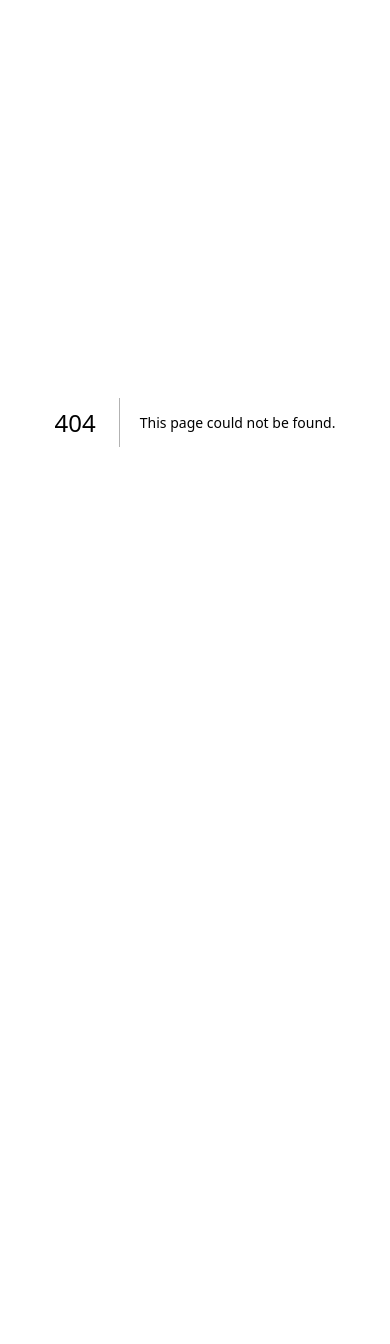
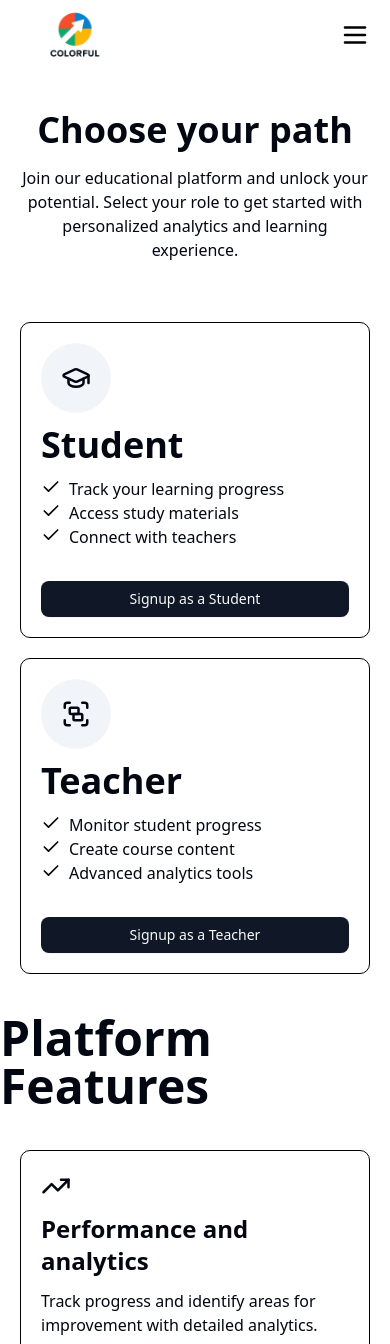
Before and after one commit to Arjun010011/main-project, a Next.js app: page /selection in a window 390 px wide. Before the commit this address had no page. Shown: the top 1344 px of the page. Before the commit the page ends 844 px from the top, so only its background shows below. Built offline with nearby package versions, Linux system fonts and the light colour scheme.

Commit message:
created selection page with responsive design

```diff
--- a/app/components/Header.jsx
+++ b/app/components/Header.jsx
@@ -4,31 +4,57 @@ import Image from "next/image";
 import { Button } from "@/components/ui/button";
 import { useState } from "react";
 import { Menu, X } from "lucide-react";
-
+import { motion } from "framer-motion";
+import Link from "next/link";
 const Header = () => {
   const [open, setOpen] = useState(false);
+  const variant = {
+    hidden: { x: "150%" },
+    visible: { x: 0 },
+    exit: { x: "150%" },
+  };
   return (
-    <header className="flex w-[100vw] justify-between items-center px-20 max-md:px-10">
+    <header className="flex w-[100vw] justify-between items-center px-20 max-md:px-10 overflow-x-hidden">
       <Image src="/logo.png" height={70} width={70} alt="logo" />
       <div
         className={`${open ? "bg-white" : "bg-transparent"} flex flex-col absolute right-0 top-0  p-5 h-full md:static md:flex-row  `}
       >
         <button
-          className={`md:hidden text-black `}
+          className={`md:hidden text-black absolute right-5 `}
           onClick={() => setOpen(!open)}
         >
           {open ? <X size={30} /> : <Menu size={30} />}
         </button>
-        <ul
-          className={`${open ? "block" : "hidden"} flex flex-col gap-2 py-5 pr-10 pl-2 md:flex md:items-center md:flex-row md:gap-5 md:p-5`}
+        <motion.ul
+          initial="hidden"
+          animate={open ? "visible" : "hidden"}
+          exit="hidden"
+          variants={variant}
+          transition={{ type: "tween", duration: "0.5" }}
+          className={`${open ? "block" : "hidden"} flex flex-col gap-2 py-5 pr-10 pl-2 mt-7 md:hidden`}
         >
-          <li>Home</li>
+          <Link href="/">
+            <li>Home</li>
+          </Link>
           <li>pricing</li>
           <li>About</li>
           <li>Features</li>
           <li>FAQ</li>
           <li>Contact</li>
           <li className="mt-5 md:mt-0">
+            <Button variant="default">Get started</Button>
+          </li>
+        </motion.ul>
+        <ul className="hidden md:flex md:items-center md:gap-5">
+          <Link href="/">
+            <li>Home</li>
+          </Link>
+          <li>Pricing</li>
+          <li>About</li>
+          <li>Features</li>
+          <li>FAQ</li>
+          <li>Contact</li>
+          <li>
             <Button variant="default">Get started</Button>
           </li>
         </ul>
--- a/app/page.jsx
+++ b/app/page.jsx
@@ -1,12 +1,20 @@
+"use client";
+
 import Header from "./components/Header";
 import { Button } from "@/components/ui/button";
 import Footer from "./components/Footer";
 import { Wand2, TrendingUp, GraduationCap } from "lucide-react";
-
+import { motion } from "framer-motion";
+import Link from "next/link";
 export default function Home() {
   return (
     <div>
       <Header />
+      <motion.div
+        initial={{ opacity: 0 }}
+        animate={{ opacity: 1 }}
+        transition={{ duration: 1 }}
+      >
         <div className="w-full h-auto py-15 p-2">
           <p className="text-5xl font-extrabold text-center md:leading-15 md:text-7xl">
             Generate Smart <br /> Question paper In <br /> Seconds
@@ -16,7 +24,9 @@ export default function Home() {
             NEET, and CET exam preparation
           </p>
           <div className="my-15 flex gap-5 w-full justify-center">
+            <Link href="/selection">
               <Button>Getting started</Button>
+            </Link>
             <Button variant="outline">Watch Demo</Button>
           </div>
         </div>
@@ -59,6 +69,7 @@ export default function Home() {
             </Button>
           </div>
         </div>
+      </motion.div>
       <Footer />
     </div>
   );
--- /dev/null
+++ b/app/selection/page.jsx
@@ -0,0 +1,117 @@
+"use client";
+import Header from "../components/Header";
+import Footer from "../components/Footer";
+import { motion } from "framer-motion";
+import {
+  GraduationCapIcon,
+  Check,
+  TrendingUpIcon,
+  UserIcon,
+  TrophyIcon,
+  GroupIcon,
+} from "lucide-react";
+import { Button } from "@/components/ui/button";
+const page = () => {
+  return (
+    <div className="max-w-full overflow-x-hidden">
+      <Header />
+      <motion.div
+        initial={{ opacity: 0 }}
+        animate={{ opacity: 1 }}
+        transition={{ duration: 1 }}
+      >
+        <div className="w-full h-auto px-5 py-10 flex flex-col gap-4 text-center">
+          <p className="font-extrabold text-4xl md:text-7xl">
+            Choose your path
+          </p>
+          <p>
+            Join our educational platform and unlock your potential. Select your
+            role to get started with personalized analytics and learning
+            experience.
+          </p>
+        </div>
+        <div className="p-5 flex flex-col gap-5 md:flex-row md:px-20 md:flex md:items-center md:justify-center ">
+          <div className="border border-black rounded-lg p-5 flex flex-col gap-3  md:pr-50">
+            <div className="p-5 bg-slate-100 w-fit rounded-full">
+              <GraduationCapIcon size={30} />
+            </div>
+            <p className="text-4xl font-extrabold">Student</p>
+            <ul>
+              <li className="flex  gap-2 font-extralight">
+                <Check size={20} />
+                Track your learning progress
+              </li>
+              <li className="flex  gap-2  font-extralight">
+                <Check size={20} />
+                Access study materials
+              </li>
+              <li className="flex  gap-2 font-extralight">
+                <Check size={20} />
+                Connect with teachers
+              </li>
+            </ul>
+            <Button className="mt-5 md:w-[200px]">Signup as a Student</Button>
+          </div>
+          <div className="border border-black rounded-lg p-5 flex flex-col gap-3 md:pr-50">
+            <div className="p-5 bg-slate-100 w-fit rounded-full">
+              <GroupIcon size={30} />
+            </div>
+            <p className="text-4xl font-extrabold">Teacher</p>
+            <ul>
+              <li className="flex  gap-2 font-extralight">
+                <Check size={20} />
+                Monitor student progress
+              </li>
+              <li className="flex  gap-2  font-extralight">
+                <Check size={20} />
+                Create course content
+              </li>
+              <li className="flex  gap-2 font-extralight">
+                <Check size={20} />
+                Advanced analytics tools
+              </li>
+            </ul>
+
+            <Button className="mt-5 md:w-[200px]">Signup as a Teacher</Button>
+          </div>
+        </div>
+        <div className="">
+          <p className="text-5xl my-5 font-extrabold md:text-center md:mt-15">
+            Platform Features
+          </p>
+          <div className="p-5 flex flex-col gap-5 md:flex-row md:my-10">
+            <div className="p-5 border border-black rounded-lg flex flex-col gap-3">
+              <TrendingUpIcon size={30} />
+              <p className="text-2xl font-extrabold">
+                Performance and analytics
+              </p>
+              <p className="font-extralight">
+                Track progress and identify areas for improvement with detailed
+                analytics.
+              </p>
+            </div>
+            <div className="p-5 border border-black rounded-lg flex flex-col gap-3">
+              <UserIcon size={30} />
+              <p className="text-2xl font-extrabold">Interactive Learning</p>
+              <p className="font-extralight">
+                Engage in collaborative learning experiences with peers and
+                educators.
+              </p>
+            </div>
+            <div className="p-5 border border-black rounded-lg flex flex-col gap-3">
+              <TrophyIcon size={30} />
+              <p className="text-2xl font-extrabold">Achievement System</p>
+              <p className="font-extralight">
+                Earn badges and certificates as you progress through your
+                learning journey.
+              </p>
+            </div>
+          </div>
+        </div>
+      </motion.div>
+      <Footer />
+    </div>
+  );
+};
+
+export default page;
--- a/package.json
+++ b/package.json
@@ -12,6 +12,7 @@
     "@radix-ui/react-slot": "^1.2.0",
     "class-variance-authority": "^0.7.1",
     "clsx": "^2.1.1",
+    "framer-motion": "^12.7.3",
     "lucide-react": "^0.488.0",
     "next": "15.3.0",
     "react": "^19.0.0",
```
Also changed, not shown: 1 other file (tests, documents, lock files or other folders). Lines whose indentation alone changed are shown as unchanged.
